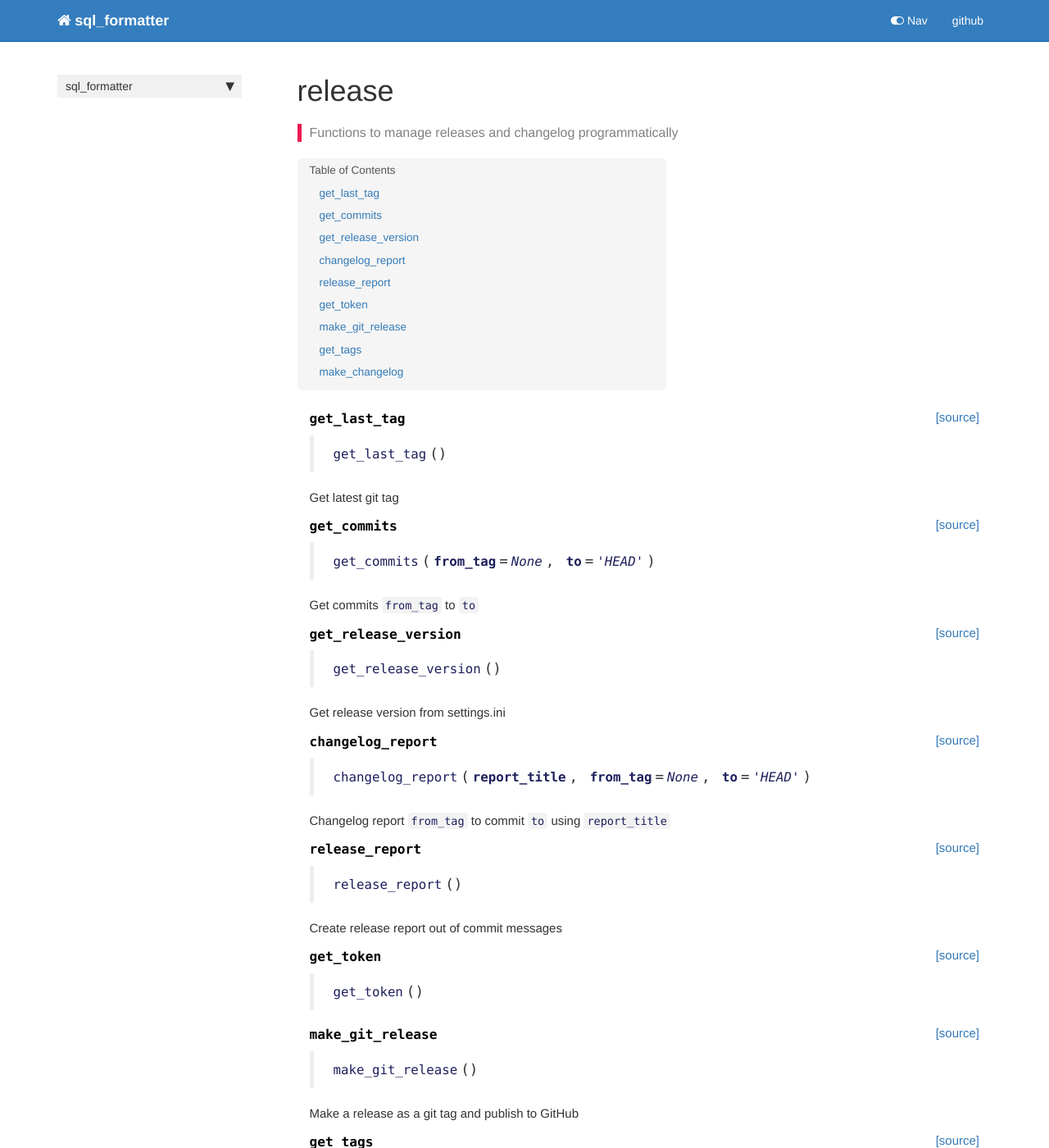
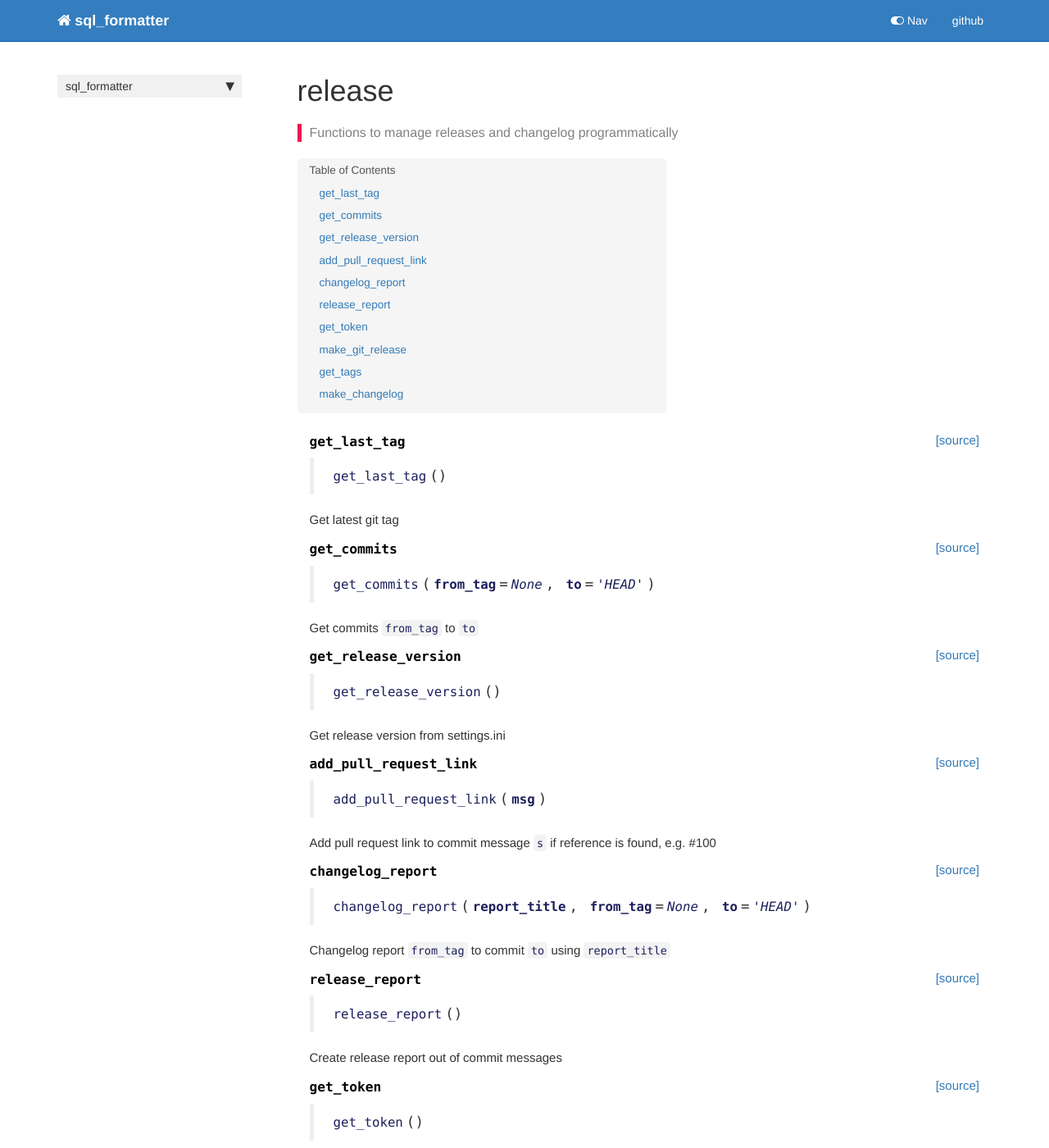
Before and after one commit to PabloRMira/sql_formatter, a Jekyll site: the page built from docs/release.html, in a window 1280 px wide and 1400 px high. Shown: the whole window at 82% size. Built offline with Jekyll 4.4.1, drawn with Linux system fonts in a browser that asks for light colours; nearby versions of some CDN libraries; comment, search, counter and statistics services are not loaded.

Commit message:
[MNT] Add link to pull request in changelog (#114)

```diff
--- a/docs/release.html
+++ b/docs/release.html
@@ -143,7 +143,39 @@ nb_path: "nbs/04_release.ipynb"
 
 
 <div class="output_markdown rendered_html output_subarea ">
-<h4 id="changelog_report" class="doc_header"><code>changelog_report</code><a href="https://github.com/PabloRMira/sql_formatter/tree/master/sql_formatter/release.py#L38" class="source_link" style="float:right">[source]</a></h4><blockquote><p><code>changelog_report</code>(<strong><code>report_title</code></strong>, <strong><code>from_tag</code></strong>=<em><code>None</code></em>, <strong><code>to</code></strong>=<em><code>'HEAD'</code></em>)</p>
+<h4 id="add_pull_request_link" class="doc_header"><code>add_pull_request_link</code><a href="https://github.com/PabloRMira/sql_formatter/tree/master/sql_formatter/release.py#L38" class="source_link" style="float:right">[source]</a></h4><blockquote><p><code>add_pull_request_link</code>(<strong><code>msg</code></strong>)</p>
+</blockquote>
+<p>Add pull request link to commit message <code>s</code> if reference is found, e.g. #100</p>
+
+</div>
+
+</div>
+
+</div>
+</div>
+
+</div>
+    {% endraw %}
+
+    {% raw %}
+
+<div class="cell border-box-sizing code_cell rendered">
+
+</div>
+    {% endraw %}
+
+    {% raw %}
+
+<div class="cell border-box-sizing code_cell rendered">
+
+<div class="output_wrapper">
+<div class="output">
+
+<div class="output_area">
+
+
+<div class="output_markdown rendered_html output_subarea ">
+<h4 id="changelog_report" class="doc_header"><code>changelog_report</code><a href="https://github.com/PabloRMira/sql_formatter/tree/master/sql_formatter/release.py#L44" class="source_link" style="float:right">[source]</a></h4><blockquote><p><code>changelog_report</code>(<strong><code>report_title</code></strong>, <strong><code>from_tag</code></strong>=<em><code>None</code></em>, <strong><code>to</code></strong>=<em><code>'HEAD'</code></em>)</p>
 </blockquote>
 <p>Changelog report <code>from_tag</code> to commit <code>to</code> using <code>report_title</code></p>
 
@@ -175,7 +207,7 @@ nb_path: "nbs/04_release.ipynb"
 
 
 <div class="output_markdown rendered_html output_subarea ">
-<h4 id="release_report" class="doc_header"><code>release_report</code><a href="https://github.com/PabloRMira/sql_formatter/tree/master/sql_formatter/release.py#L55" class="source_link" style="float:right">[source]</a></h4><blockquote><p><code>release_report</code>()</p>
+<h4 id="release_report" class="doc_header"><code>release_report</code><a href="https://github.com/PabloRMira/sql_formatter/tree/master/sql_formatter/release.py#L65" class="source_link" style="float:right">[source]</a></h4><blockquote><p><code>release_report</code>()</p>
 </blockquote>
 <p>Create release report out of commit messages</p>
 
@@ -207,7 +239,7 @@ nb_path: "nbs/04_release.ipynb"
 
 
 <div class="output_markdown rendered_html output_subarea ">
-<h4 id="get_token" class="doc_header"><code>get_token</code><a href="https://github.com/PabloRMira/sql_formatter/tree/master/sql_formatter/release.py#L61" class="source_link" style="float:right">[source]</a></h4><blockquote><p><code>get_token</code>()</p>
+<h4 id="get_token" class="doc_header"><code>get_token</code><a href="https://github.com/PabloRMira/sql_formatter/tree/master/sql_formatter/release.py#L71" class="source_link" style="float:right">[source]</a></h4><blockquote><p><code>get_token</code>()</p>
 </blockquote>
 
 </div>
@@ -238,7 +270,7 @@ nb_path: "nbs/04_release.ipynb"
 
 
 <div class="output_markdown rendered_html output_subarea ">
-<h4 id="make_git_release" class="doc_header"><code>make_git_release</code><a href="https://github.com/PabloRMira/sql_formatter/tree/master/sql_formatter/release.py#L68" class="source_link" style="float:right">[source]</a></h4><blockquote><p><code>make_git_release</code>()</p>
+<h4 id="make_git_release" class="doc_header"><code>make_git_release</code><a href="https://github.com/PabloRMira/sql_formatter/tree/master/sql_formatter/release.py#L78" class="source_link" style="float:right">[source]</a></h4><blockquote><p><code>make_git_release</code>()</p>
 </blockquote>
 <p>Make a release as a git tag and publish to GitHub</p>
 
@@ -270,7 +302,7 @@ nb_path: "nbs/04_release.ipynb"
 
 
 <div class="output_markdown rendered_html output_subarea ">
-<h4 id="get_tags" class="doc_header"><code>get_tags</code><a href="https://github.com/PabloRMira/sql_formatter/tree/master/sql_formatter/release.py#L86" class="source_link" style="float:right">[source]</a></h4><blockquote><p><code>get_tags</code>()</p>
+<h4 id="get_tags" class="doc_header"><code>get_tags</code><a href="https://github.com/PabloRMira/sql_formatter/tree/master/sql_formatter/release.py#L96" class="source_link" style="float:right">[source]</a></h4><blockquote><p><code>get_tags</code>()</p>
 </blockquote>
 <p>Get git tags as a list</p>
 
@@ -302,7 +334,7 @@ nb_path: "nbs/04_release.ipynb"
 
 
 <div class="output_markdown rendered_html output_subarea ">
-<h4 id="make_changelog" class="doc_header"><code>make_changelog</code><a href="https://github.com/PabloRMira/sql_formatter/tree/master/sql_formatter/release.py#L91" class="source_link" style="float:right">[source]</a></h4><blockquote><p><code>make_changelog</code>()</p>
+<h4 id="make_changelog" class="doc_header"><code>make_changelog</code><a href="https://github.com/PabloRMira/sql_formatter/tree/master/sql_formatter/release.py#L101" class="source_link" style="float:right">[source]</a></h4><blockquote><p><code>make_changelog</code>()</p>
 </blockquote>
 <p>Make changelog out of releases / git tags</p>
 
--- a/sql_formatter/_nbdev.py
+++ b/sql_formatter/_nbdev.py
@@ -54,6 +54,7 @@ index = {"MAIN_STATEMENTS": "00_core.ipynb",
          "get_last_tag": "04_release.ipynb",
          "get_commits": "04_release.ipynb",
          "get_release_version": "04_release.ipynb",
+         "add_pull_request_link": "04_release.ipynb",
          "changelog_report": "04_release.ipynb",
          "release_report": "04_release.ipynb",
          "get_token": "04_release.ipynb",
```
Also changed, not shown: sql_formatter/release.py (+12 -2 lines), 1 other file.
